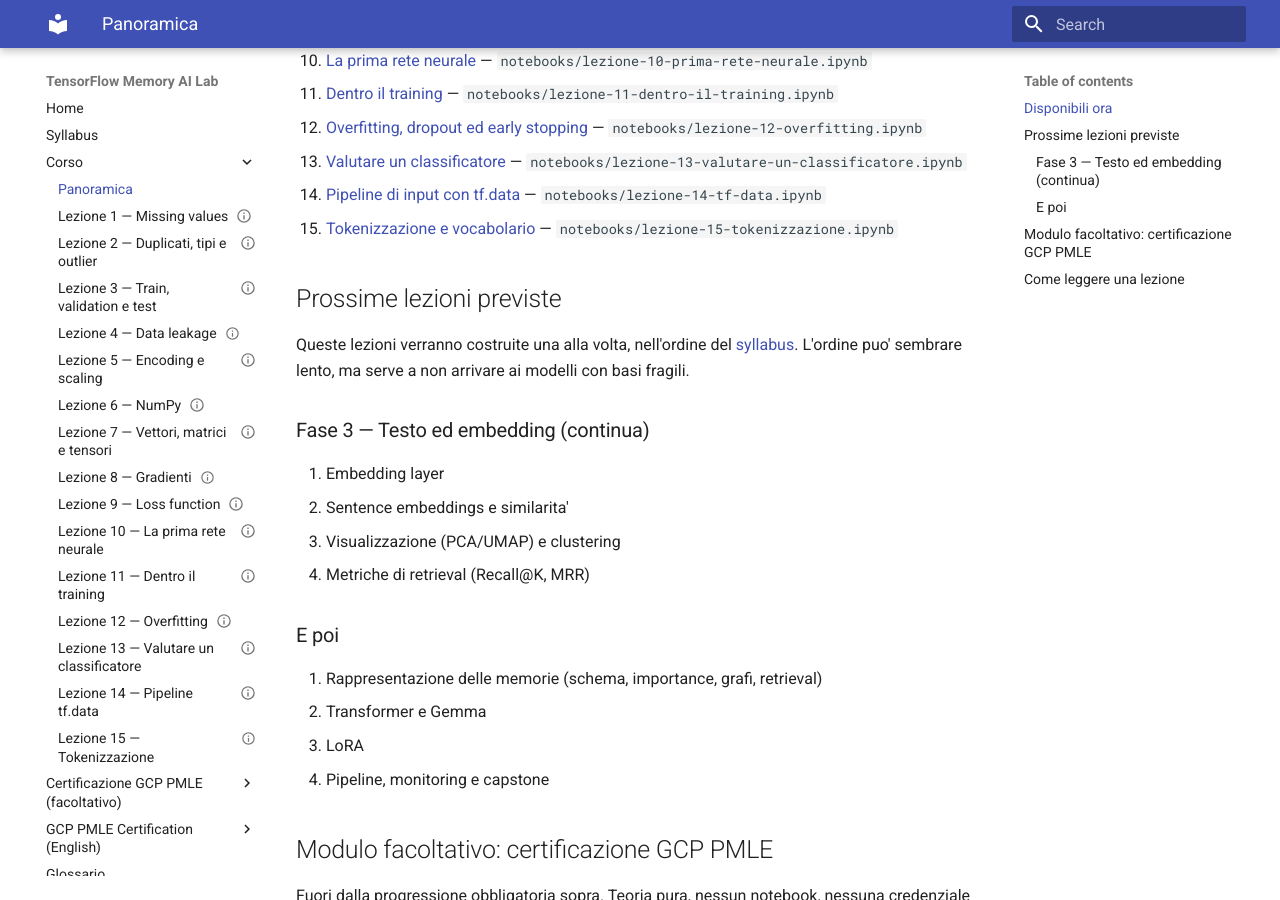
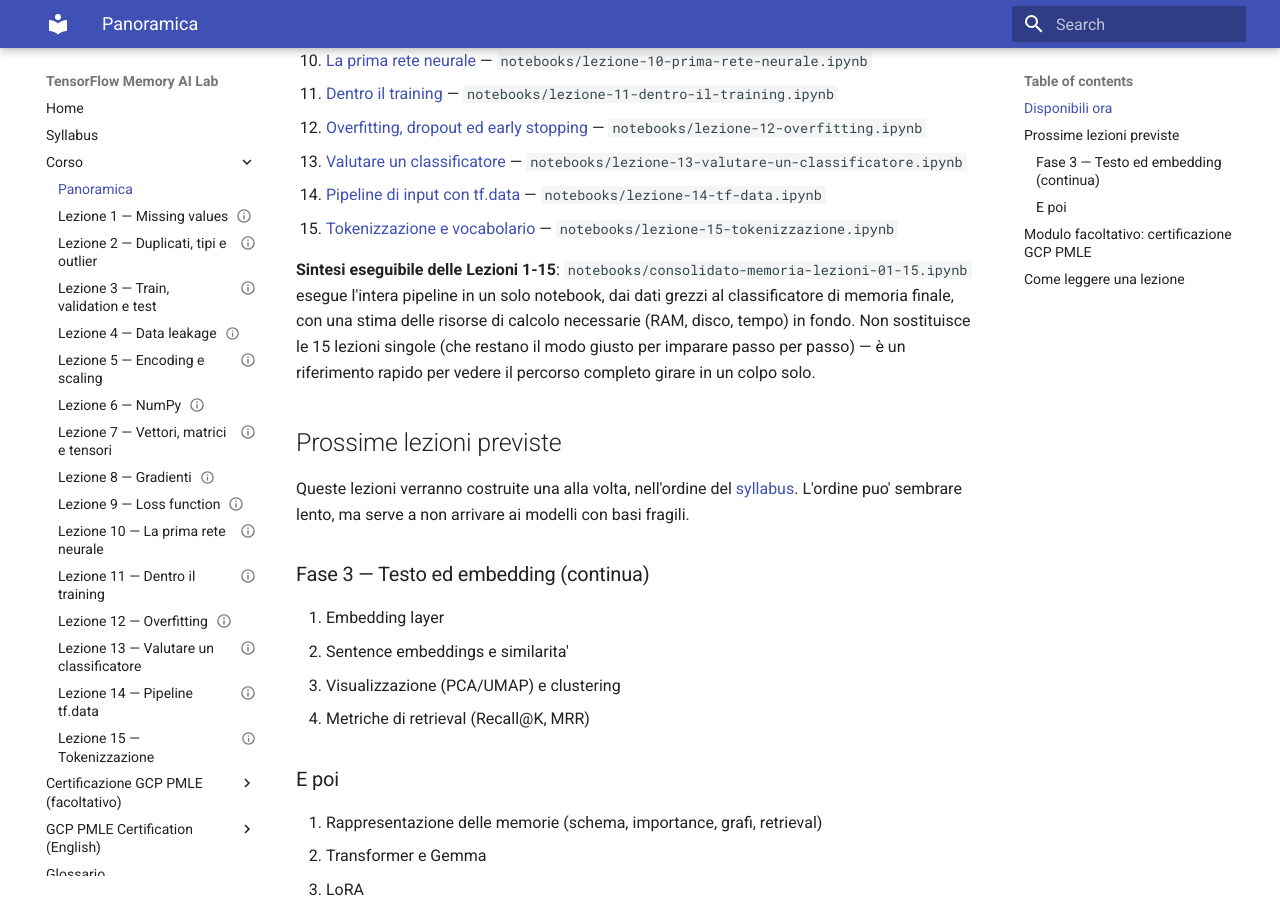
Before and after one commit to blindosbarra/tensorflow-memory-course, an MkDocs documentation site: the page built from docs/modules/index.md, in a window 1280 px wide and 900 px high, scrolled down 602 px. Built offline with MkDocs 1.6.1 and Material for MkDocs 9.7.7, drawn with Linux system fonts in a browser that asks for light colours.

Commit message:
Aggiungi notebook consolidato Lezioni 1-15 con stima delle risorse
Richiesta: un unico notebook con l'intero esercizio di costruzione del
classificatore di memoria e una stima delle risorse/costo necessarie.
Scope chiarito con domande dirette: consolidare le 15 lezioni gia'
costruite (non le fasi ancora pianificate: embedding, Transformer,
LoRA, capstone), stima delle risorse di calcolo locali/Colab (non
costo cloud in euro).

notebooks/consolidato-memoria-lezioni-01-15.ipynb rigenera l'intera
pipeline dai CSV grezzi al classificatore finale in un solo file:

- Fase 1 (Lezioni 1-5): pulizia valori mancanti, dedup/tipi/outlier,
  split train/val/test ordinato nel tempo, audit anti-leakage,
  estrazione ed encoding delle feature.
- Fase 0 (Lezioni 6-9): vettorizzazione NumPy, discesa del gradiente,
  softmax scritto a mano come baseline.
- Fase 2 (Lezioni 10-13): prima rete Keras, dimostrazione live
  dell'overfitting, architettura finale regolarizzata (dropout +
  early stopping), valutazione dettagliata.
- Fase 3, inizio (Lezioni 14-15): pipeline tf.data, bag-of-words dal
  testo vero via TextVectorization -- riproduce lo stesso risultato
  della Lezione 15 (feature povere ~60-65% di accuratezza validation,
  leggere il testo vero ~95%).

Le dimostrazioni ridondanti (es. il riscrivere lo stesso training loop
a mano con GradientTape o con tf.data) sono condensate in illustrazioni
brevi invece di riaddestrare piu' volte la stessa architettura, per
restare un notebook di sintesi e non una copia di tutte e 15 le
lezioni.

La sezione finale "Risorse e costo stimato" riporta numeri misurati
eseguendo davvero il notebook in questa sessione (55-58s, 781 MB di
picco RAM, nessuna GPU necessaria, ~3 GB di disco per l'ambiente
TF/Keras), non stime teoriche; una cella finale ricalcola tempo e RAM
a ogni esecuzione.

Verificato: ruff pulito, notebook eseguito con successo sia da solo
sia nella suite completa scripts/execute_notebooks.py su tutti e 16 i
notebook (~3m35s totali), pytest e mkdocs build --strict passano.

```diff
--- a/docs/modules/index.md
+++ b/docs/modules/index.md
@@ -36,6 +36,13 @@ sito e' il riassunto di riferimento. I notebook vanno eseguiti in ordine.
     `notebooks/lezione-14-tf-data.ipynb`
 15. [Tokenizzazione e vocabolario](tokenization-vocabulary.md) —
     `notebooks/lezione-15-tokenizzazione.ipynb`
+
+**Sintesi eseguibile delle Lezioni 1-15**: `notebooks/consolidato-memoria-lezioni-01-15.ipynb`
+esegue l'intera pipeline in un solo notebook, dai dati grezzi al
+classificatore di memoria finale, con una stima delle risorse di calcolo
+necessarie (RAM, disco, tempo) in fondo. Non sostituisce le 15 lezioni
+singole (che restano il modo giusto per imparare passo per passo) — è un
+riferimento rapido per vedere il percorso completo girare in un colpo solo.
 
 ## Prossime lezioni previste
 
```
Also changed, not shown: 2 other files.
